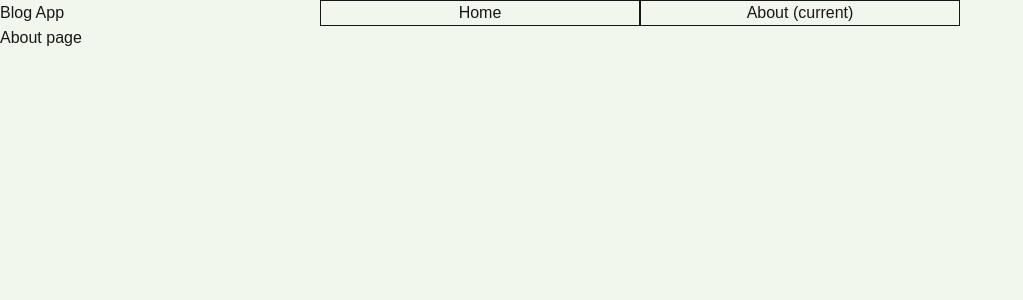
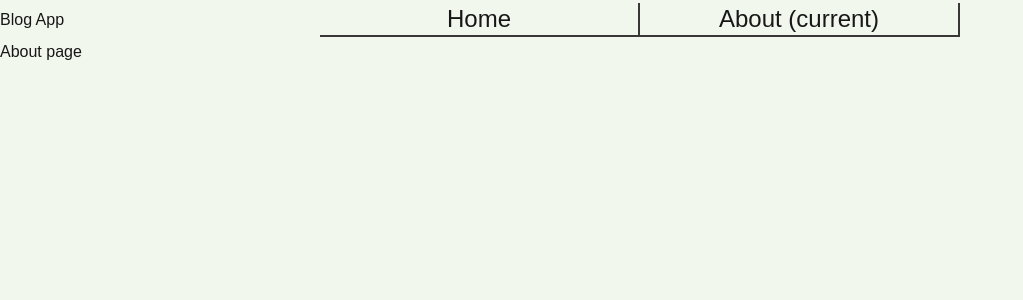
Before and after one commit to Alberto23B/blog_app, a Next.js app: page /about in a window 1280 px wide. Shown: the top 300 px of the page, without its empty margins (0-1023 px from the left). Built offline with nearby package versions, Linux system fonts and the light colour scheme.

Commit message:
Refactor button styles and improve Navbar layout; update PostList component for better styling

```diff
--- a/componenets/AboutButton.tsx
+++ b/componenets/AboutButton.tsx
@@ -12,12 +12,12 @@ export default function AboutButton() {
   }, [pathname]);
 
   const buttonStyle = {
-    inactive: 'w-full',
-    active: 'w-full active:bg-slate-500 hover:bg-slate-200',
+    inactive: 'w-full hover:bg-[#393737] cursor-pointer',
+    active: 'w-full active:bg-slate-600 hover:bg-[#393737] cursor-pointer',
   };
 
   return (
-    <Link className='w-1/2  border ' href='/about'>
+    <Link className='w-1/2 text-2xl bord ' href='/about'>
       <button className={isActive ? buttonStyle.active : buttonStyle.inactive}>
         About {isActive ? '(current)' : ''}
       </button>
--- a/componenets/HomeButton.tsx
+++ b/componenets/HomeButton.tsx
@@ -12,12 +12,12 @@ export default function HomeButton() {
   }, [pathname]);
 
   const buttonStyle = {
-    inactive: 'w-full',
-    active: 'w-full active:bg-slate-500 hover:bg-slate-200',
+    inactive: 'w-full hover:bg-[#393737] cursor-pointer',
+    active: 'w-full active:bg-slate-600 hover:bg-[#393737] cursor-pointer',
   };
 
   return (
-    <Link className='w-1/2  border ' href='/'>
+    <Link className='w-1/2 text-2xl bord' href='/'>
       <button className={isActive ? buttonStyle.active : buttonStyle.inactive}>
         Home {isActive ? '(current)' : ''}
       </button>
--- a/componenets/Navbar.tsx
+++ b/componenets/Navbar.tsx
@@ -3,7 +3,7 @@ import HomeButton from './HomeButton';
 
 export default function Navbar() {
   return (
-    <nav className='flex w-full items-center justify-start'>
+    <nav className='flex w-full items-center justify-start h-10'>
       <div className='sm:block hidden w-1/4'>
         <h1 className=''>Blog App</h1>
       </div>
--- a/componenets/PostList.tsx
+++ b/componenets/PostList.tsx
@@ -10,7 +10,7 @@ export default function PostList({ posts }: { posts: Post[] }) {
         const body = limitText(post.body, 100);
 
         return (
-          <div key={post.id} className='border border-black'>
+          <div key={post.id} className='bord rounded-br-xl'>
             <Link href={`/posts/${post.id}`}>
               <h2 className='text-2xl font-bold border-b border-white my-2'>
                 {title}
--- a/tailwind.config.ts
+++ b/tailwind.config.ts
@@ -11,7 +11,6 @@ export default {
       colors: {
         background: 'var(--background)',
         foreground: 'var(--foreground)',
-        highlight: 'var(--highlight)',
       },
     },
   },
```
